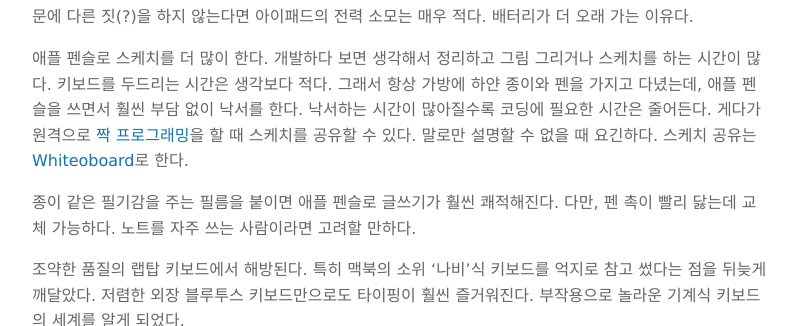
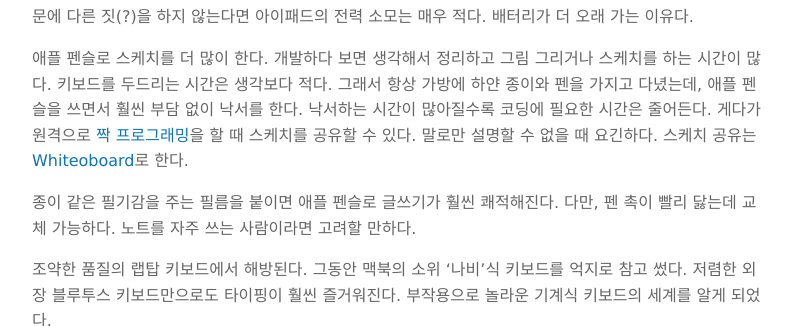
Before and after one commit to boxnwhiskr/boxnwhiskr.github.io, a Jekyll site: the page built from _posts/2020-01-11-coding_with_ipad.markdown, in a window 1280 px wide and 900 px high, scrolled down 17195 px, cut to the strip 0-326 px from the top of the window. Shown: the whole strip, without its empty margins (240-1036 px from the left). Built offline with Jekyll 4.4.1, drawn with Linux system fonts in a browser that asks for light colours; nearby versions of some CDN libraries; some web fonts are replaced.

Commit message:
Minor polishing

```diff
--- a/_posts/2020-01-11-coding_with_ipad.markdown
+++ b/_posts/2020-01-11-coding_with_ipad.markdown
@@ -251,7 +251,7 @@ blink> mosh test-server
 
 종이 같은 필기감을 주는 필름을 붙이면 애플 펜슬로 글쓰기가 훨씬 쾌적해진다. 다만, 펜 촉이 빨리 닳는데 교체 가능하다. 노트를 자주 쓰는 사람이라면 고려할 만하다.
 
-조약한 품질의 랩탑 키보드에서 해방된다. 특히 맥북의 소위 ‘나비’식 키보드를 억지로 참고 썼다는 점을 뒤늦게 깨달았다. 저렴한 외장 블루투스 키보드만으로도 타이핑이 훨씬 즐거워진다. 부작용으로 놀라운 기계식 키보드의 세계를 알게 되었다.
+조약한 품질의 랩탑 키보드에서 해방된다. 그동안 맥북의 소위 ‘나비’식 키보드를 억지로 참고 썼다. 저렴한 외장 블루투스 키보드만으로도 타이핑이 훨씬 즐거워진다. 부작용으로 놀라운 기계식 키보드의 세계를 알게 되었다.
 
 ![keyboards.jpg](/img/posts/2020-01-11-coding_with_ipad/keyboards.jpg)
 
```
